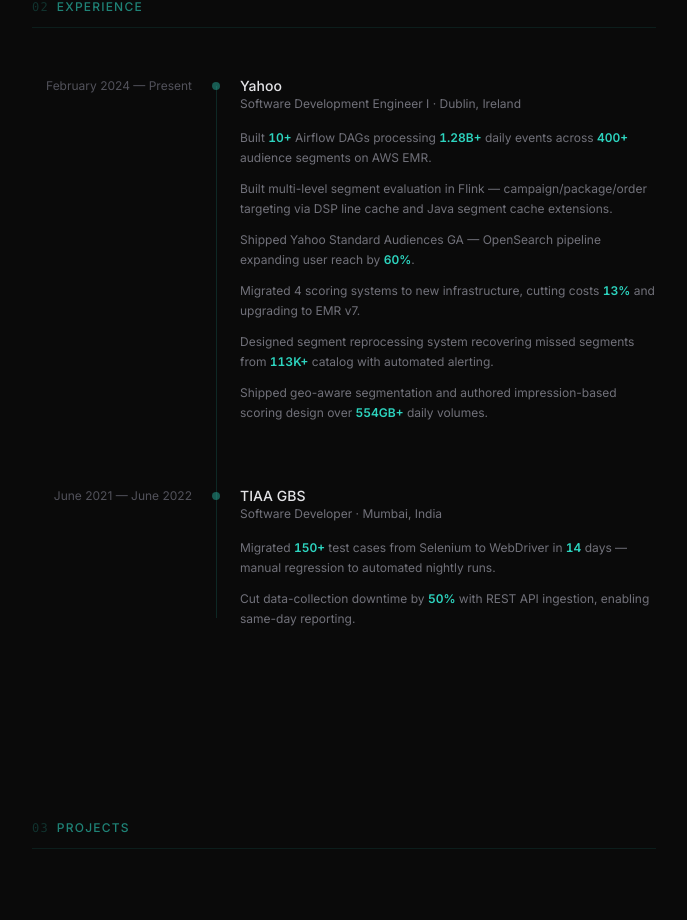
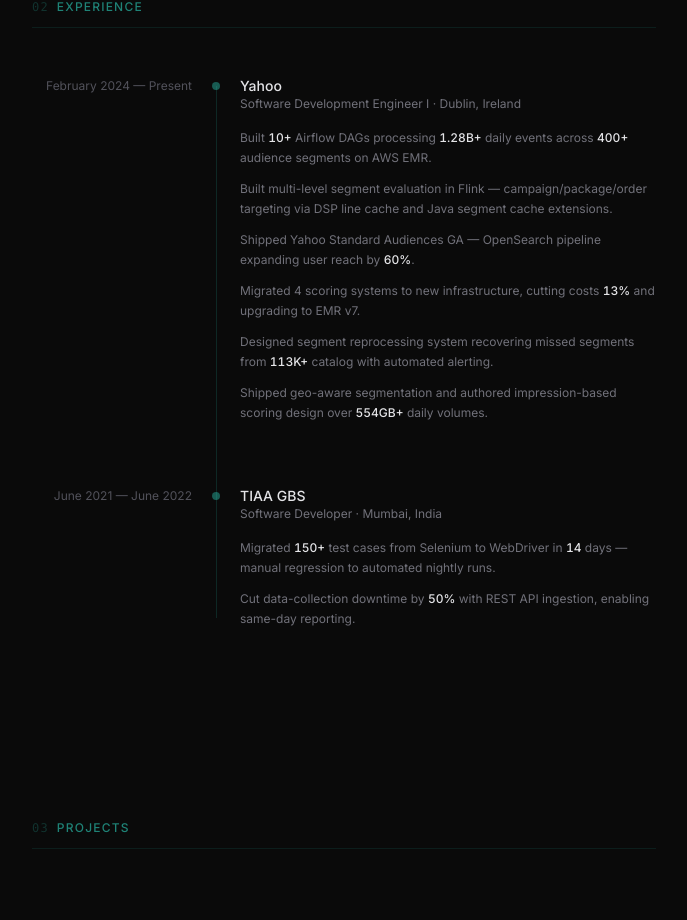
Before and after one commit to hamzzgab/portfolio, a Next.js app: page / in a window 1280 px wide. Shown: the part 1400-2320 px from the top of the page, without its empty margins (296-983 px from the left). Built offline with nearby package versions, Linux system fonts and the light colour scheme.

Commit message:
Tone down inline counters: zinc-200 font-medium instead of teal bold

```diff
--- a/components/InlineCounter.tsx
+++ b/components/InlineCounter.tsx
@@ -39,7 +39,7 @@
   const display = decimals > 0 ? count.toFixed(decimals) : Math.floor(count).toString();
 
   return (
-    <span ref={ref} className="text-teal-400 font-semibold tabular-nums">
+    <span ref={ref} className="text-zinc-200 font-medium tabular-nums">
       {display}{suffix}
     </span>
   );
```
